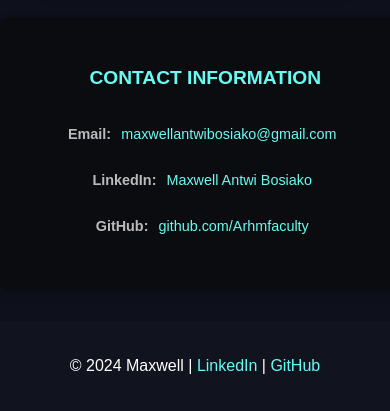
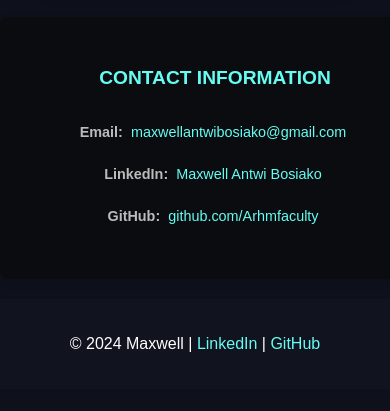
Before and after one commit to Arhmfaculty/Portfolio, a plain HTML site: page index.html in a window 390 px wide. Shown: the part 11241-11652 px from the top of the page. After the commit the page ends 11630 px from the top, so only its background shows below. Drawn offline with Linux system fonts and the light colour scheme.

Commit message:
css update

```diff
--- a/index.css
+++ b/index.css
@@ -480,41 +480,47 @@
 /* Mobile Responsive Adjustments */
 @media (max-width: 768px) {
     .contact-info {
-        padding: 30px;
-        width: 95%;
+        padding: 25px; /* Reduced padding for smaller screens */
+        width: 100%; /* Full width on smaller screens */
         border-radius: 8px;
+        box-shadow: 0 4px 10px rgba(0, 0, 0, 0.15); /* Lighter shadow */
     }
 
     .contact-info h3 {
-        font-size: 1.3rem;
+        font-size: 1.3rem; /* Slightly smaller heading */
         margin-bottom: 15px;
     }
 
     .contact-info ul li {
-        font-size: 0.95rem;
+        font-size: 0.95rem; /* Smaller font for better fit */
         margin-bottom: 15px;
+        padding: 6px 0; /* Adjusted padding */
+    }
+
+    .contact-info a {
+        padding: 3px 6px; /* Smaller padding for links */
     }
 }
 
 @media (max-width: 480px) {
     .contact-info {
-        padding: 20px;
-        box-shadow: 0 3px 10px rgba(0, 0, 0, 0.15);
+        padding: 20px; /* Even smaller padding for phones */
+        box-shadow: 0 3px 8px rgba(0, 0, 0, 0.1); /* Minimal shadow */
     }
 
     .contact-info h3 {
-        font-size: 1.2rem;
+        font-size: 1.2rem; /* Smaller heading for phones */
         margin-bottom: 12px;
     }
 
     .contact-info ul li {
-        font-size: 0.9rem;
+        font-size: 0.9rem; /* Smaller font for phones */
         margin-bottom: 12px;
-        padding: 6px 0;
+        padding: 5px 0; /* Minimal padding */
     }
 
     .contact-info a {
-        padding: 3px 6px;
+        padding: 2px 4px; /* Minimal padding for links */
     }
 }
 
@@ -523,12 +529,33 @@
     .contact-container {
         flex-direction: column;
         align-items: center;
+        padding: 0 15px; /* Add side padding for better spacing */
     }
 
     .contact-form,
     .contact-info {
-        max-width: 100%;
-        margin-bottom: 30px;
+        max-width: 100%; /* Full width for smaller screens */
+        margin-bottom: 20px; /* Reduced margin for tighter spacing */
+    }
+}
+
+/* Extra Small Screens (e.g., phones in portrait mode) */
+@media (max-width: 360px) {
+    .contact-info {
+        padding: 15px; /* Minimal padding for very small screens */
+    }
+
+    .contact-info h3 {
+        font-size: 1.1rem; /* Even smaller heading */
+    }
+
+    .contact-info ul li {
+        font-size: 0.85rem; /* Smaller font for very small screens */
+        margin-bottom: 10px;
+    }
+
+    .contact-info a {
+        padding: 2px 4px; /* Minimal padding for links */
     }
 }
 
```
